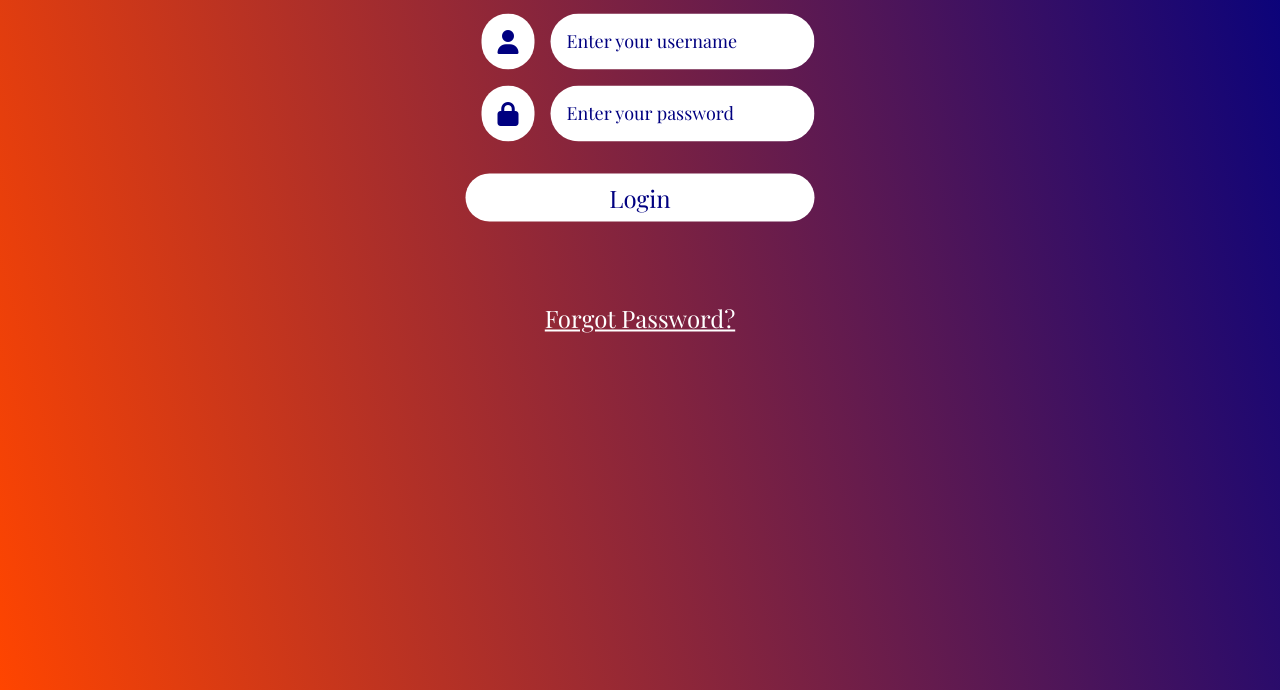
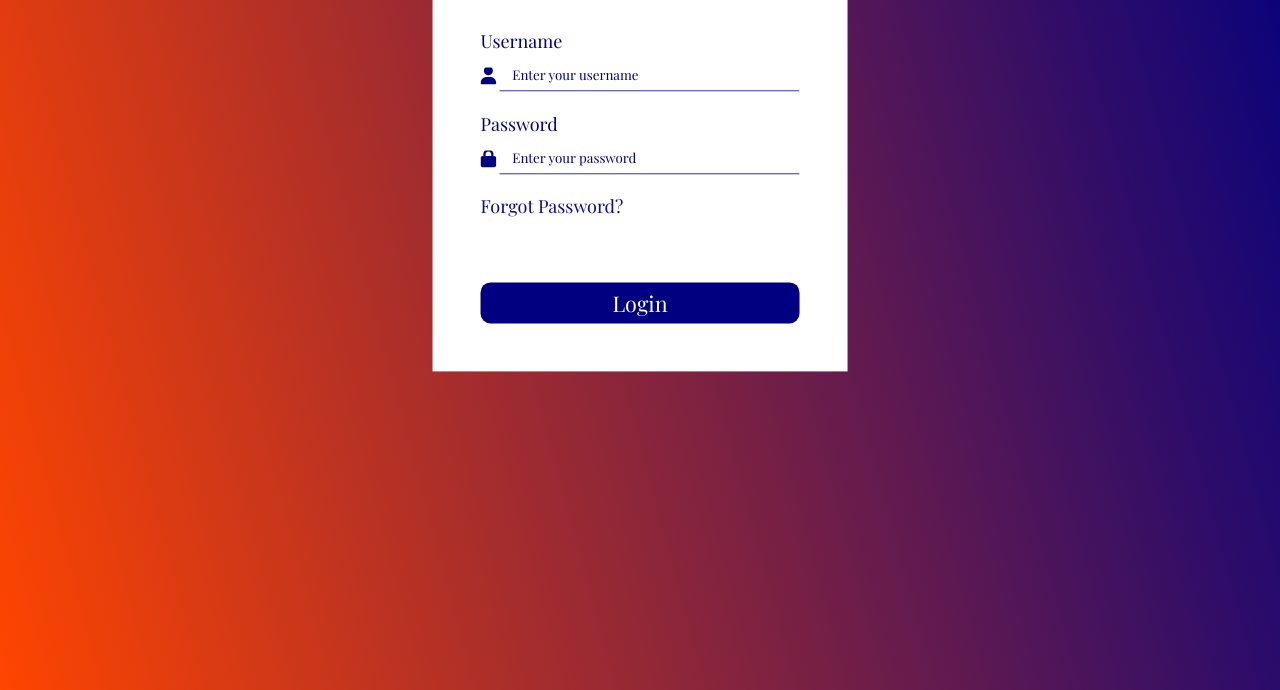
Before and after one commit to Muizah/Anzel-Order-n-Track, a plain HTML site: page stafflogin.html in a window 1280 px wide. Shown: the part 270-960 px from the top of the page. Drawn offline with nearby package versions, Linux system fonts and the light colour scheme.

Commit message:
re-structure staff login page

```diff
--- a/stafflogin.html
+++ b/stafflogin.html
@@ -15,18 +15,20 @@
     <div class="main_div">
         <h1>STAFF LOGIN</h1>
         <form action="">
+          <label for="username" class="label">Username</label>
             <div class="username">
             <label for="username"></label>
             <i class="fa-solid fa-user"></i>
             <input type="text" name="username" placeholder="Enter your username" required>
             </div>
+            <label for="password" class="label">Password</label>
             <div class="password">
             <label for="password"></label>
             <i class="fa-solid fa-lock"></i>
             <input type="text" name="password" placeholder="Enter your password" required>
             </div>
           </form>
+          <p class="password_reset"><a href="">Forgot Password?</a></p>
           <button type="submit">Login</button>
-          <p class="password_reset"><a href="">Forgot Password?</a></p>
     </div>
   </body>
--- a/style1.css
+++ b/style1.css
@@ -13,12 +13,8 @@ body{
     font-family: 'Playfair Display', serif;
 }
 
-.username, .password{
-    display: flex;
-    gap: 1rem;
-}
-
 .main_div{
+    background-color: white;
     display: flex;
     flex-direction: column;
     position: absolute;
@@ -26,74 +22,78 @@ body{
     left: 50%;
     transform: translate(-50%, -50%);
     text-align: center;
-    padding: 2rem;
+    padding: 3rem;
     font-family: 'Marck Script', cursive;
     background-size: cover;
-    color: white;
-    font-family: 'Merriweather', serif;
+    font-family: 'Playfair Display', serif;
+    font-size: large;
+    color: navy;
+}
+
+.username, .password{
+    margin-top: 0.5rem;
+    display: flex;
+    margin-bottom: 1.3rem;
+    align-items: center;
+    justify-content: center;
+}
+
+h1{
+    margin-bottom: 1.5rem;
+}
+
+.username:hover, .password:hover{
     font-size: x-large;
 }
 
-.username{
-    margin-top: 2rem;
-    margin-bottom: 1rem;
-}
-
-.username:hover, .password:hover{
-    font-size: xx-large;
-}
-
-input:hover, button:hover{
-    border: 4px solid navy;
-}
-
-.password{
-    margin-bottom: 2rem;
-}
-
-.fa-solid{
-    background-color: white;
-    padding: 1rem;
-    border-radius: 50px;
-    color: navy;
+.label{
+    display: flex;
+    margin-top: 1.3rem;
 }
 
 input{
-    border-radius: 50px;
+    width: 300px;
+    height: 30px;
+    border-left: none;
     border: none;
+    border-bottom: 1px solid navy;
     outline: none;
-    padding: 1rem;
-    font-size: large;
+    border-top: none;
+    border-right: none;
+    margin-left: 0.2rem;
 }
 
 ::placeholder {
     color: navy;
     font-family: 'Playfair Display', serif;
-  }
+    padding-left: 0.8rem;
+}
 
 .password_reset a{
-    color: white;
-  }
+    color: rgb(8, 8, 163);
+    text-decoration: none;
+}
 
 .password_reset a:hover{
-    font-size: xx-large;
-  }
+    font-size: larger;
+    text-decoration: underline;
+}
 
 button{
+    font-family: 'Playfair Display', serif;
     width: -webkit-fill-available;
-    align-self: center;
-    padding: 0.5rem 0;
-    border-radius: 50px;
+    border-radius: 10px;
+    cursor: pointer;
+    background-color: navy;
+    color: white;
+    padding: 0.4rem;
+    font-size: larger;
+    outline: none;
     border: none;
-    outline: none;
-    cursor: pointer;
-    background-color: white;
-    color: navy;
-    font-size: x-large;
-    font-family: 'Playfair Display', serif;
 }
 
 .password_reset{
-    margin-top: 5rem;
+    margin-bottom: 4rem;
+    text-align: left;
     font-family: 'Playfair Display', serif;
 }
```
Also changed, not shown: style2.css (+6 -1 lines), usersignup.html (+2 -2 lines).
